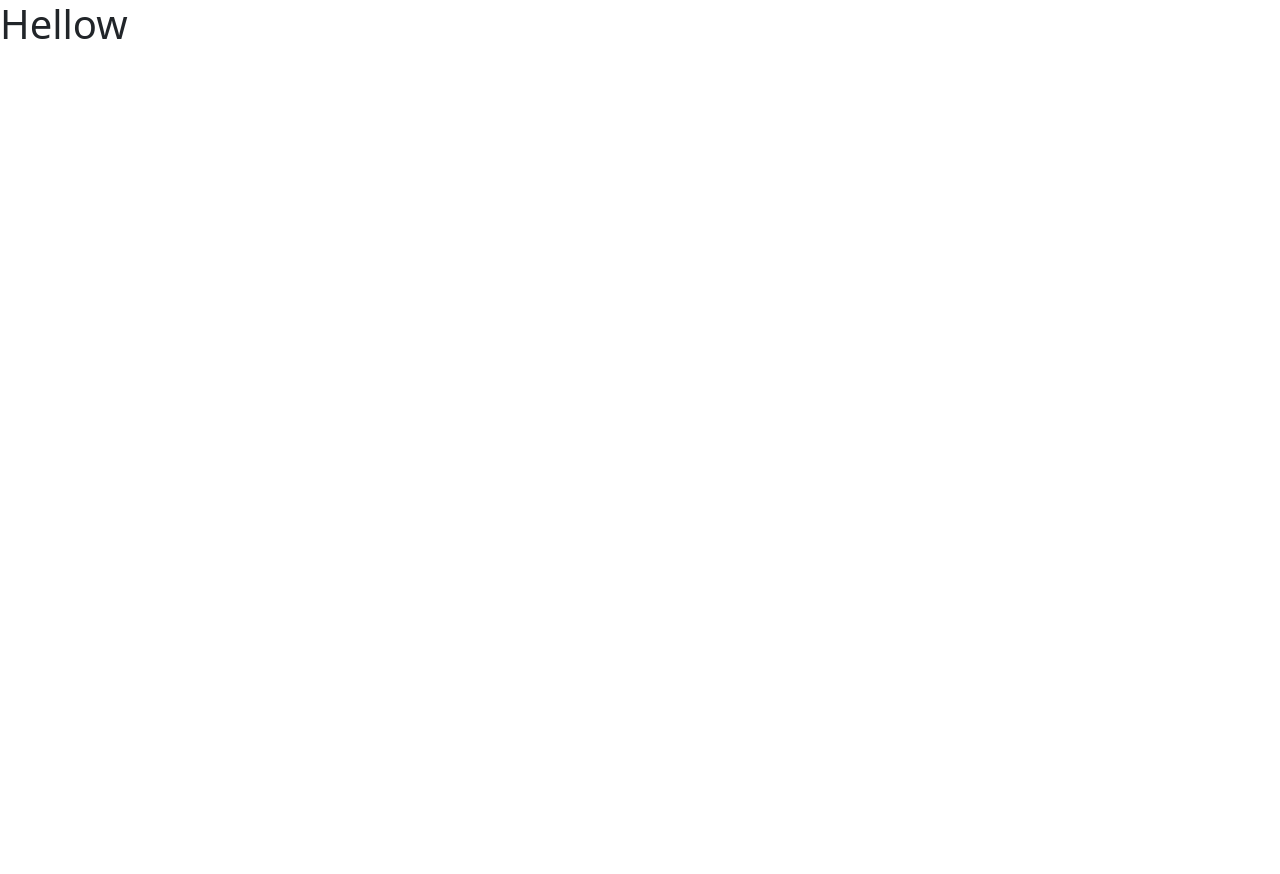
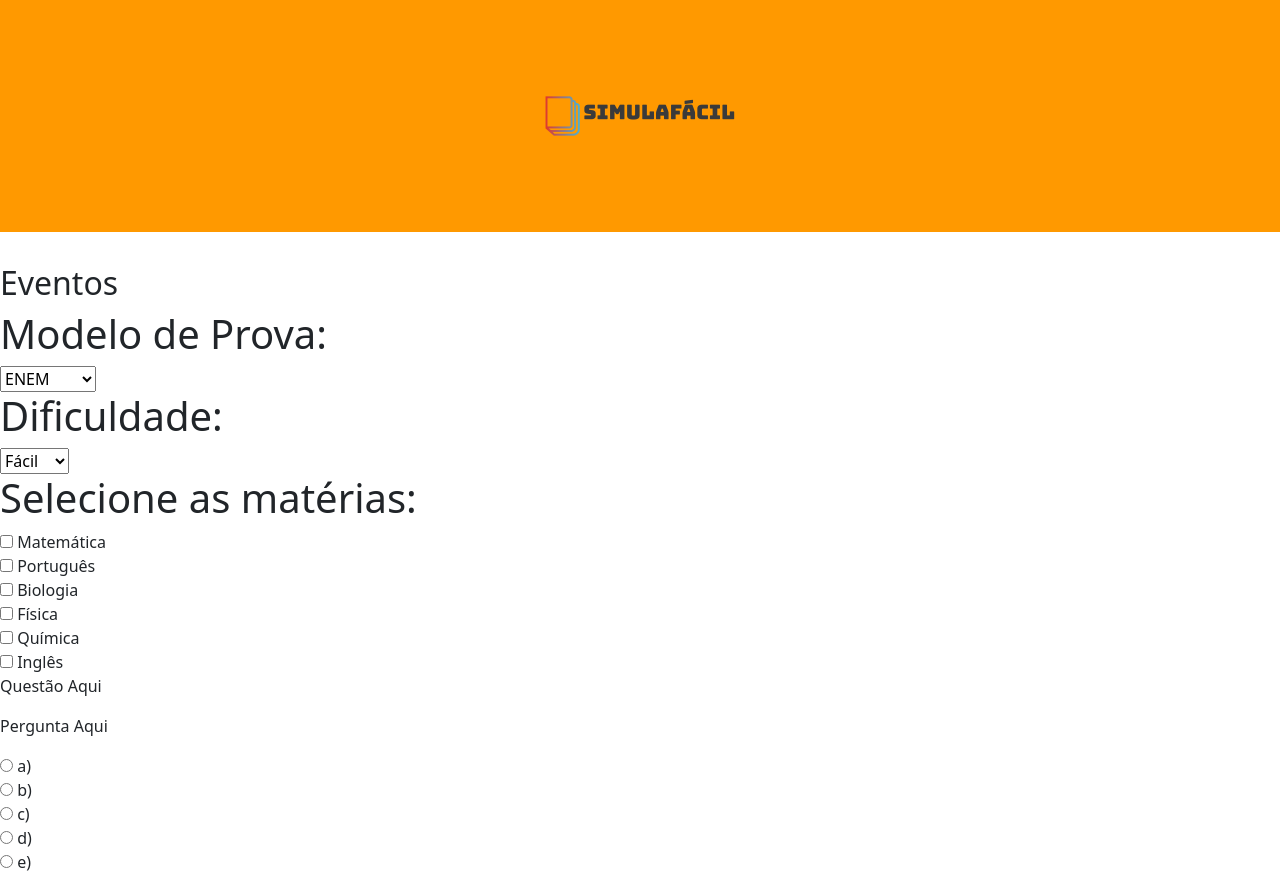
Before and after one commit to dsm-cefet-rj/trabalhointegrado2021-2-grupo-6-psw, a React (Create React App) app in the folder simulafacil/: page / in a window 1280 px wide. Before the commit the page ends 800 px from the top, so only its background shows below. Built offline with nearby package versions, Linux system fonts and the light colour scheme.

Commit message:
Componentes
Criando componentes

```diff
--- a/simulafacil/src/App.js
+++ b/simulafacil/src/App.js
@@ -1,14 +1,20 @@
 import React from "react";
 import "./App.css";
-import "./Componentes/Sidebar/Sidebar"
-import Sidebar from "./Componentes/Sidebar/Sidebar";
+import { VisualizarEvento } from "./Componentes/Evento/VisualizarEventos";
+import { CriarExame } from "./Componentes/Exame/CriarExame";
+import { Header } from "./Componentes/Header/Header";
+import CriarQuestao from "./Componentes/Questao/CriarQuestao";
+import "./Componentes/Sidebar/Sidebar";
+import "./index.css"
+
 
 const App = () => {
     return(
         <>
-        <h1>Hellow</h1><ul>
-
-        </ul>
+        <Header/>
+        <VisualizarEvento />
+        <CriarExame/>
+        <CriarQuestao/>
         </>
     )
 }
--- /dev/null
+++ b/simulafacil/src/Componentes/Evento/VisualizarEventos.js
@@ -0,0 +1,7 @@
+export function VisualizarEvento() {
+    return (
+        <div>
+            <h2>Eventos</h2>
+        </div>
+    );
+}
--- /dev/null
+++ b/simulafacil/src/Componentes/Exame/CriarExame.js
@@ -0,0 +1,31 @@
+export function CriarExame(){
+    return(
+        <div>
+            <h1> Modelo de Prova:</h1>
+            <select>
+                <option>ENEM</option>
+                <option>USP</option>
+                <option>UERJ</option>
+                <option>UNESP</option>
+                <option>UNICAMP</option>
+            </select>
+            <h1>
+                Dificuldade:
+            </h1>
+            <select>
+                <option>Fácil</option>
+                <option>Média</option>
+                <option>Difícil</option>
+            </select>
+            <h1>Selecione as matérias:</h1>
+                <form>
+                  <label> <input type="checkbox" name="Matemática"></input> Matemática</label> <br/>
+                  <label> <input type="checkbox" name="Matemática"></input> Português</label> <br/>
+                  <label> <input type="checkbox" name="Matemática"></input> Biologia</label> <br/>
+                  <label> <input type="checkbox" name="Matemática"></input> Física</label> <br/>
+                  <label> <input type="checkbox" name="Matemática"></input> Química</label> <br/>
+                  <label> <input type="checkbox" name="Matemática"></input> Inglês</label> <br/>
+                </form>
+        </div>
+    );
+}
--- /dev/null
+++ b/simulafacil/src/Componentes/Header/Header.css
@@ -0,0 +1,11 @@
+.Header{
+    box-sizing: border-box;
+    width: 100%;
+    display: flex;
+    justify-content: center;
+    align-items: baseline;
+    padding: 1em;
+    margin-bottom: 2em;
+    background-color: rgb(255, 153, 0);
+    color: white;
+}
--- /dev/null
+++ b/simulafacil/src/Componentes/Header/Header.js
@@ -0,0 +1,11 @@
+import React from "react";
+import "./Header.css";
+import Logo from "../../Assets/Logo1.png";
+
+export function Header(){
+       return(
+           <div className="Header">
+               <img src={Logo} alt="Logo Simulafácil"></img>
+           </div>
+       )
+}
--- /dev/null
+++ b/simulafacil/src/Componentes/Questao/CriarQuestao.js
@@ -0,0 +1,20 @@
+const CriarQuestao = () =>{
+
+
+return(<>
+    <div>
+        <p>Questão Aqui</p>
+        <p> Pergunta Aqui</p>
+    </div>
+    <div>
+     <input type="radio" value="x" name="alternativas" ></input> a) <br/>
+     <input type="radio" value="#" name="alternativas" ></input> b) <br/>
+     <input type="radio" value="#" name="alternativas" ></input> c) <br/>
+     <input type="radio" value="#" name="alternativas" ></input> d) <br/>
+     <input type="radio" value="#" name="alternativas" ></input> e) <br/>
+    </div>
+    </>
+)
+}
+
+export default CriarQuestao;
```
Also changed, not shown: simulafacil/src/Componentes/Evento/CriarEvento.js (added), simulafacil/src/Componentes/Questao/Questoes.js (added), simulafacil/src/Componentes/Sidebar/Sidebar.css (added), 1 other file (tests, documents, lock files or other folders).
